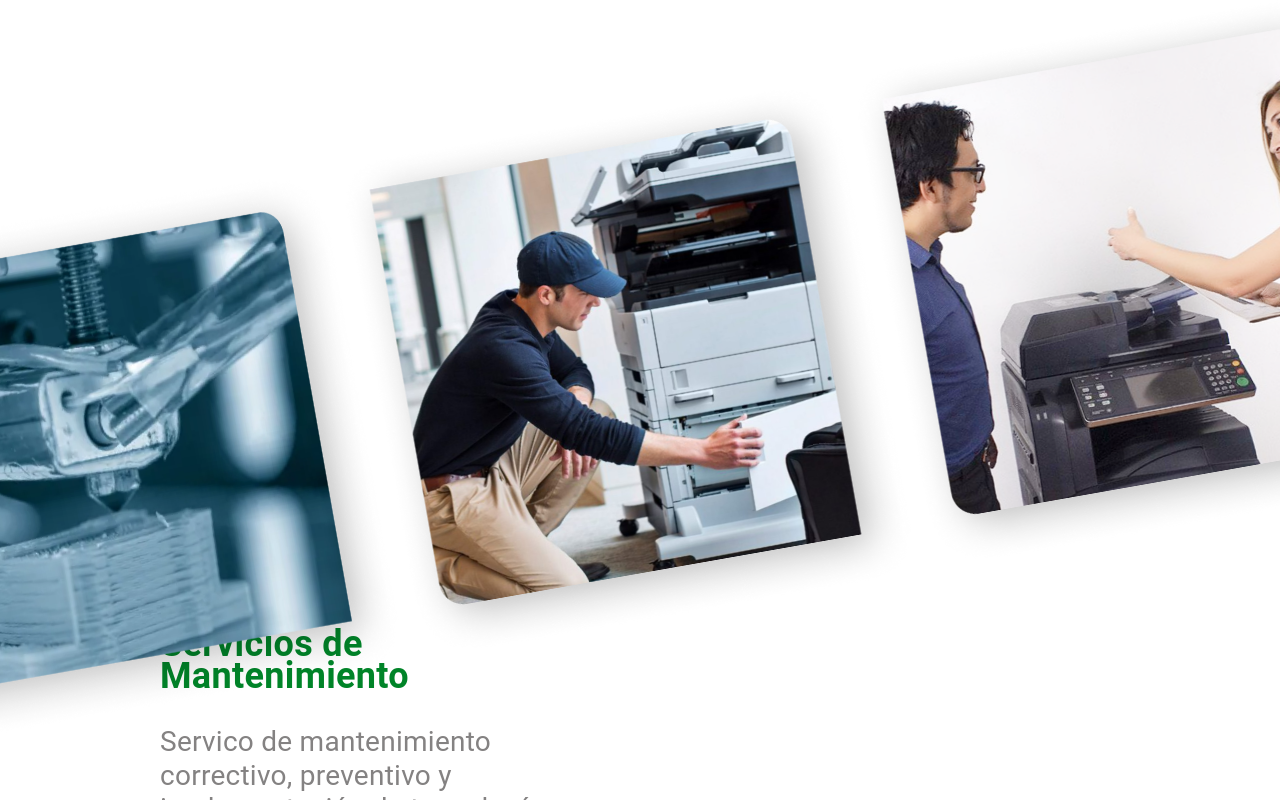
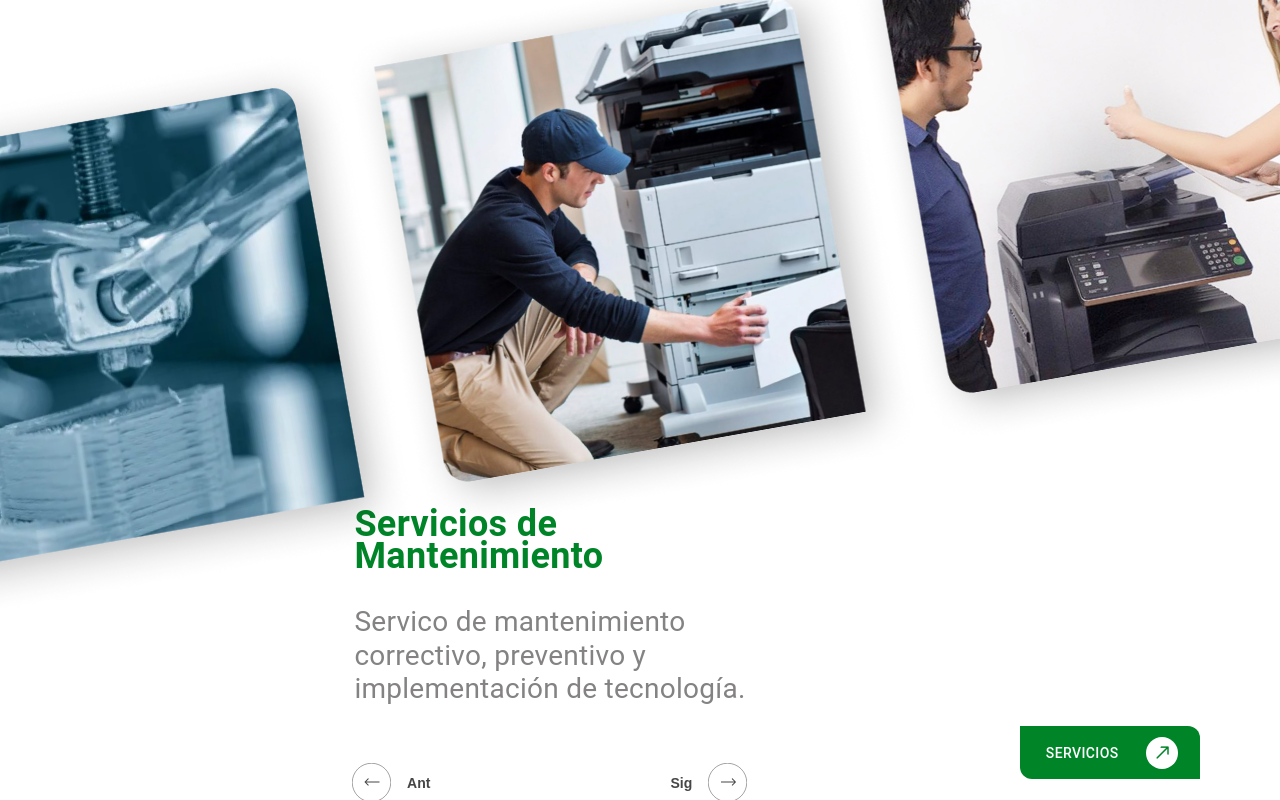
Before and after one commit to lorenzolopez2008/Set, a Next.js app: page /test in a window 1280 px wide. Built offline with nearby package versions, Linux system fonts and the light colour scheme.

Commit message:
Update carousel styles

```diff
--- a/src/app/components/Carousel/Carousel.tsx
+++ b/src/app/components/Carousel/Carousel.tsx
@@ -26,7 +26,7 @@ export const Carousel = ({ images }: Props) => {
 
   return (
     <>
-      <Box style={{ width: '80%' }}>
+      <Box style={{ width: '76%' }}>
         <Box className="embla">
           <Box className="embla__viewport" ref={emblaRef}>
             <Box className="embla__container">
@@ -50,13 +50,13 @@ export const Carousel = ({ images }: Props) => {
       </Box>
       {/* buttons */}
       <Box
+        width={'100%'}
         display={'flex'}
-        width={'62.5rem'}
-        height={'18.75rem'}
         alignItems={'center'}
-        justifyContent={'end'}
+        justifyContent={'center'}
+        padding={'0 5rem'}
       >
-        <Box width={'80%'}>
+        <Box sx={{ marginLeft: 'auto' }}>
           <Box>
             <Typography
               fontWeight={'bold'}
@@ -82,8 +82,10 @@ export const Carousel = ({ images }: Props) => {
           <Box
             sx={{
               display: 'flex',
-              width: '25rem',
+              width: '100%',
+              maxWidth: '420rem',
               justifyContent: 'space-between',
+              padding: '0 .5rem',
             }}
           >
             <PrevButton
@@ -102,6 +104,7 @@ export const Carousel = ({ images }: Props) => {
             height: '100%',
             alignItems: 'end',
             paddingBottom: '2rem',
+            marginLeft: 'auto',
           }}
         >
           <Button variant="mainGreen" endIcon={<DiagonalArrow />}>
--- a/src/app/globals.css
+++ b/src/app/globals.css
@@ -1,6 +1,4 @@
 .embla {
-  margin-top: 15rem;
-
   --slide-spacing: 1rem;
   --slide-size: 50%;
   --slide-spacing-sm: 1.6rem;
```
